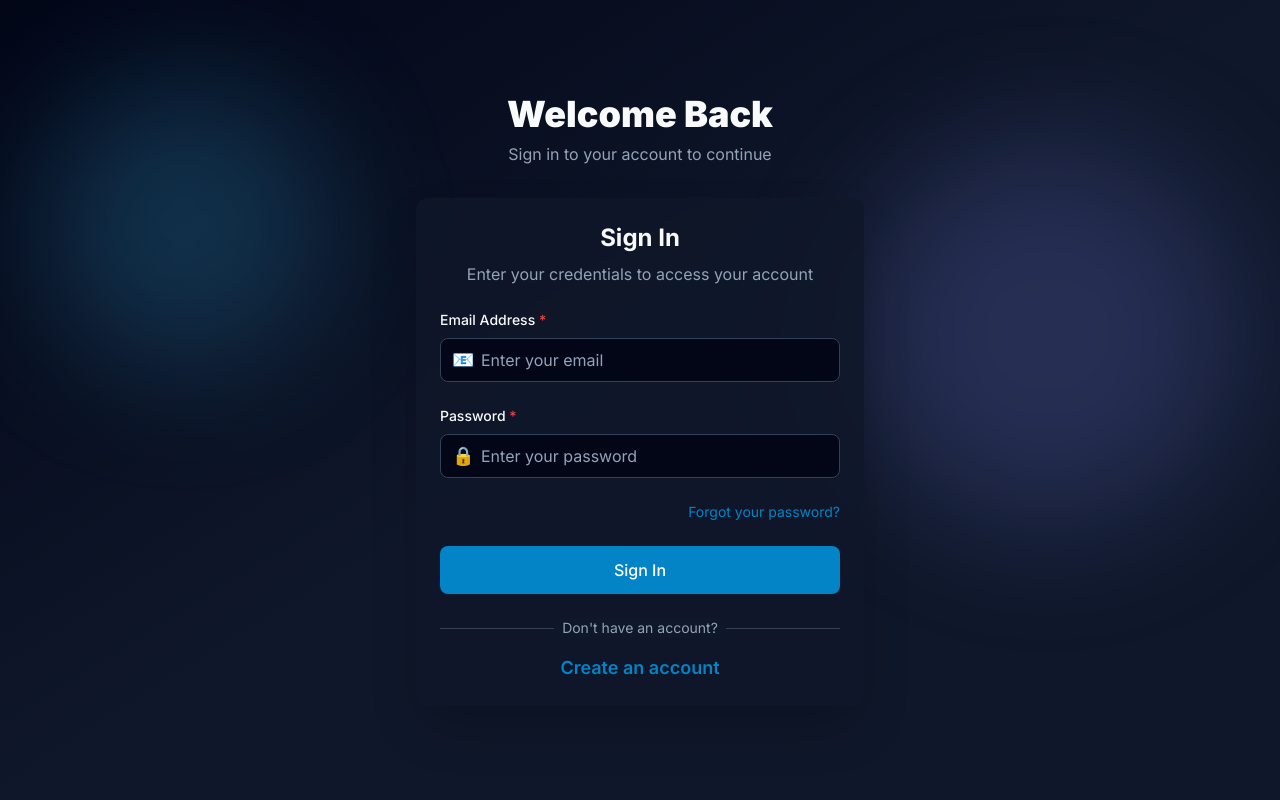
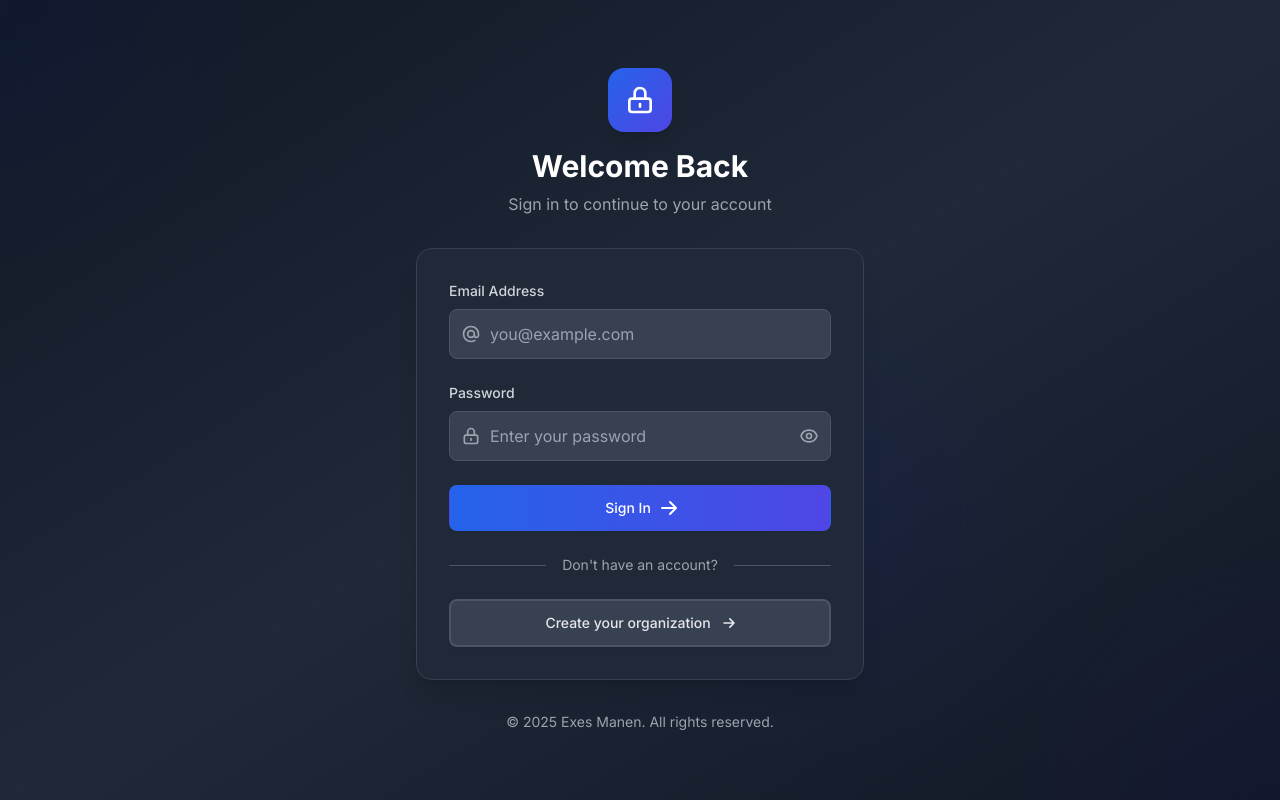
Before and after one commit to GouriSahil/Exes-Manen, a Next.js app in the folder frontend/: page /login in a window 1280 px wide. Built offline with nearby package versions, Linux system fonts and the light colour scheme; no server answers.

Commit message:
Refactor LoginPage component: update styling, improve accessibility, and enhance error handling. Introduce password visibility toggle and adjust form validation messages for consistency.

```diff
--- a/frontend/src/app/(auth)/login/page.tsx
+++ b/frontend/src/app/(auth)/login/page.tsx
@@ -1,15 +1,16 @@
-'use client';
+"use client";
 
-import Link from 'next/link';
-import { useState, useEffect } from 'react';
-import { useRouter } from 'next/navigation';
-import { useAuthStore } from '@/stores';
+import Link from "next/link";
+import { useState, useEffect } from "react";
+import { useRouter } from "next/navigation";
+import { useAuthStore } from "@/stores";
 
 export default function LoginPage() {
   const [formData, setFormData] = useState({
-    email: '',
-    password: '',
+    email: "",
+    password: "",
   });
+  const [showPassword, setShowPassword] = useState(false);
   const [errors, setErrors] = useState<{ [key: string]: string }>({});
   const [isMounted, setIsMounted] = useState(false);
   const router = useRouter();
@@ -25,11 +26,10 @@ export default function LoginPage() {
       ...prev,
       [name]: value,
     }));
-    // Clear error when user starts typing
     if (errors[name]) {
       setErrors((prev) => ({
         ...prev,
-        [name]: '',
+        [name]: "",
       }));
     }
   };
@@ -38,15 +38,13 @@ export default function LoginPage() {
     const newErrors: { [key: string]: string } = {};
 
     if (!formData.email.trim()) {
-      newErrors.email = 'Email is required';
+      newErrors.email = "Email is required";
     } else if (!/\S+@\S+\.\S+/.test(formData.email)) {
-      newErrors.email = 'Email is invalid';
+      newErrors.email = "Email is invalid";
     }
 
     if (!formData.password.trim()) {
-      newErrors.password = 'Password is required';
-    } else if (formData.password.length < 6) {
-      newErrors.password = 'Password must be at least 6 characters';
+      newErrors.password = "Password is required";
     }
 
     setErrors(newErrors);
@@ -62,35 +60,22 @@ export default function LoginPage() {
 
     try {
       await login(formData.email, formData.password);
-      // Redirect to dashboard or home page
-      router.push('/');
+      router.push("/");
     } catch (error) {
-      console.error('Login error:', error);
+      console.error("Login error:", error);
     }
   };
 
   if (!isMounted) {
     return (
-      <div className='min-h-screen bg-gradient-to-br from-neutral-50 via-primary-50/30 to-secondary-50/30 dark:from-neutral-950 dark:via-neutral-900 dark:to-neutral-900 flex items-center justify-center px-4 sm:px-6 lg:px-8 py-12'>
-        <div className='max-w-md w-full space-y-8 relative'>
-          <div className='text-center'>
-            <h1 className='text-4xl font-black text-foreground mb-2'>
-              Welcome Back
-            </h1>
-            <p className='text-muted-foreground'>
-              Sign in to your account to continue
-            </p>
-          </div>
-          <div className='w-full shadow-2xl border-0 bg-white/80 dark:bg-neutral-900/80 backdrop-blur-sm rounded-xl p-6'>
-            <div className='animate-pulse'>
-              <div className='h-8 bg-muted rounded mb-4'></div>
-              <div className='h-4 bg-muted rounded mb-6'></div>
-              <div className='space-y-4'>
-                <div className='h-12 bg-muted rounded'></div>
-                <div className='h-12 bg-muted rounded'></div>
-                <div className='h-12 bg-muted rounded'></div>
-              </div>
-            </div>
+      <div className="min-h-screen flex items-center justify-center bg-gradient-to-br from-blue-50 via-indigo-50 to-purple-50 dark:from-gray-900 dark:via-gray-800 dark:to-gray-900">
+        <div className="w-full max-w-md animate-pulse p-8">
+          <div className="h-8 bg-gray-200 dark:bg-gray-700 rounded mb-4"></div>
+          <div className="h-4 bg-gray-200 dark:bg-gray-700 rounded mb-8"></div>
+          <div className="space-y-4">
+            <div className="h-12 bg-gray-200 dark:bg-gray-700 rounded"></div>
+            <div className="h-12 bg-gray-200 dark:bg-gray-700 rounded"></div>
+            <div className="h-12 bg-gray-200 dark:bg-gray-700 rounded"></div>
           </div>
         </div>
       </div>
@@ -98,163 +83,317 @@ export default function LoginPage() {
   }
 
   return (
-    <div className='min-h-screen bg-gradient-to-br from-neutral-50 via-primary-50/30 to-secondary-50/30 dark:from-neutral-950 dark:via-neutral-900 dark:to-neutral-900 flex items-center justify-center px-4 sm:px-6 lg:px-8 py-12'>
-      {/* Animated Background Elements */}
-      <div className='absolute top-20 left-10 w-72 h-72 bg-primary-400/20 rounded-full blur-3xl animate-float' />
-      <div
-        className='absolute top-40 right-10 w-96 h-96 bg-secondary-400/20 rounded-full blur-3xl animate-float'
-        style={{ animationDelay: '2s' }}
+    <div className="min-h-screen flex items-center justify-center bg-gradient-to-br from-blue-50 via-indigo-50 to-purple-50 dark:from-gray-900 dark:via-gray-800 dark:to-gray-900 px-4 sm:px-6 lg:px-8 relative overflow-hidden">
+      {/* Animated Background Blobs */}
+      <div className="absolute top-0 left-0 w-full h-full overflow-hidden pointer-events-none">
+        <div className="absolute -top-40 -left-40 w-80 h-80 bg-blue-300/30 dark:bg-blue-500/20 rounded-full mix-blend-multiply dark:mix-blend-overlay filter blur-3xl animate-blob"></div>
+        <div className="absolute -bottom-40 -right-40 w-80 h-80 bg-purple-300/30 dark:bg-purple-500/20 rounded-full mix-blend-multiply dark:mix-blend-overlay filter blur-3xl animate-blob animation-delay-2000"></div>
+        <div className="absolute top-1/2 left-1/2 transform -translate-x-1/2 -translate-y-1/2 w-80 h-80 bg-indigo-300/30 dark:bg-indigo-500/20 rounded-full mix-blend-multiply dark:mix-blend-overlay filter blur-3xl animate-blob animation-delay-4000"></div>
+      </div>
+
+      <div className="w-full max-w-md relative z-10">
+        {/* Logo/Brand */}
+        <div className="text-center mb-8">
+          <div className="inline-flex items-center justify-center w-16 h-16 bg-gradient-to-br from-blue-600 to-indigo-600 rounded-2xl shadow-lg mb-4">
+            <svg
+              className="w-8 h-8 text-white"
+              fill="none"
+              stroke="currentColor"
+              viewBox="0 0 24 24"
+            >
+              <path
+                strokeLinecap="round"
+                strokeLinejoin="round"
+                strokeWidth={2}
+                d="M12 15v2m-6 4h12a2 2 0 002-2v-6a2 2 0 00-2-2H6a2 2 0 00-2 2v6a2 2 0 002 2zm10-10V7a4 4 0 00-8 0v4h8z"
               />
-
-      <div className='max-w-md w-full space-y-8 relative'>
-        {/* Header */}
-        <div className='text-center'>
-          <h1 className='text-4xl font-black text-foreground mb-2'>
+            </svg>
+          </div>
+          <h1 className="text-3xl font-bold text-gray-900 dark:text-white mb-2">
             Welcome Back
           </h1>
-          <p className='text-muted-foreground'>
-            Sign in to your account to continue
+          <p className="text-gray-600 dark:text-gray-400">
+            Sign in to continue to your account
           </p>
         </div>
 
-        {/* Login Form */}
-        <div className='w-full shadow-2xl border-0 bg-white/80 dark:bg-neutral-900/80 backdrop-blur-sm rounded-xl p-6'>
-          {/* Header */}
-          <div className='text-center mb-6'>
-            <h2 className='text-2xl font-bold text-foreground mb-2'>Sign In</h2>
-            <p className='text-muted-foreground'>
-              Enter your credentials to access your account
-            </p>
+        {/* Login Card */}
+        <div className="bg-white dark:bg-gray-800 rounded-2xl shadow-xl border border-gray-200 dark:border-gray-700 p-8">
+          <form onSubmit={handleSubmit} className="space-y-6">
+            {/* Email Field */}
+            <div>
+              <label
+                htmlFor="email"
+                className="block text-sm font-medium text-gray-700 dark:text-gray-300 mb-2"
+              >
+                Email Address
+              </label>
+              <div className="relative">
+                <div className="absolute inset-y-0 left-0 pl-3 flex items-center pointer-events-none">
+                  <svg
+                    className="h-5 w-5 text-gray-400"
+                    fill="none"
+                    stroke="currentColor"
+                    viewBox="0 0 24 24"
+                  >
+                    <path
+                      strokeLinecap="round"
+                      strokeLinejoin="round"
+                      strokeWidth={2}
+                      d="M16 12a4 4 0 10-8 0 4 4 0 008 0zm0 0v1.5a2.5 2.5 0 005 0V12a9 9 0 10-9 9m4.5-1.206a8.959 8.959 0 01-4.5 1.207"
+                    />
+                  </svg>
                 </div>
-
-          {/* Form */}
-          <form className='space-y-6' onSubmit={handleSubmit}>
-            {/* Email Field */}
-            <div className='space-y-2'>
-              <label className='block text-sm font-medium text-foreground'>
-                Email Address <span className='text-red-500'>*</span>
-              </label>
-              <div className='relative'>
-                <span className='absolute left-3 top-1/2 -translate-y-1/2 text-muted-foreground text-lg'>
-                  📧
-                </span>
                 <input
-                  type='email'
-                  name='email'
+                  id="email"
+                  name="email"
+                  type="email"
+                  autoComplete="email"
                   value={formData.email}
                   onChange={handleInputChange}
-                  placeholder='Enter your email'
-                  className='w-full h-11 pl-10 pr-4 rounded-lg border border-border bg-background text-foreground placeholder:text-muted-foreground focus:outline-none focus:ring-2 focus:ring-primary-500/20 focus:border-primary-500 transition-colors'
-                  required
+                  className={`block w-full pl-10 pr-3 py-3 border ${
+                    errors.email
+                      ? "border-red-300 dark:border-red-600"
+                      : "border-gray-300 dark:border-gray-600"
+                  } rounded-lg focus:ring-2 focus:ring-blue-500 focus:border-transparent bg-white dark:bg-gray-700 text-gray-900 dark:text-white placeholder-gray-400 transition-colors`}
+                  placeholder="you@example.com"
                 />
               </div>
               {errors.email && (
-                <p className='text-sm text-red-600 dark:text-red-400'>
+                <p className="mt-2 text-sm text-red-600 dark:text-red-400">
                   {errors.email}
                 </p>
               )}
             </div>
 
             {/* Password Field */}
-            <div className='space-y-2'>
-              <label className='block text-sm font-medium text-foreground'>
-                Password <span className='text-red-500'>*</span>
+            <div>
+              <label
+                htmlFor="password"
+                className="block text-sm font-medium text-gray-700 dark:text-gray-300 mb-2"
+              >
+                Password
               </label>
-              <div className='relative'>
-                <span className='absolute left-3 top-1/2 -translate-y-1/2 text-muted-foreground text-lg'>
-                  🔒
-                </span>
+              <div className="relative">
+                <div className="absolute inset-y-0 left-0 pl-3 flex items-center pointer-events-none">
+                  <svg
+                    className="h-5 w-5 text-gray-400"
+                    fill="none"
+                    stroke="currentColor"
+                    viewBox="0 0 24 24"
+                  >
+                    <path
+                      strokeLinecap="round"
+                      strokeLinejoin="round"
+                      strokeWidth={2}
+                      d="M12 15v2m-6 4h12a2 2 0 002-2v-6a2 2 0 00-2-2H6a2 2 0 00-2 2v6a2 2 0 002 2zm10-10V7a4 4 0 00-8 0v4h8z"
+                    />
+                  </svg>
+                </div>
                 <input
-                  type='password'
-                  name='password'
+                  id="password"
+                  name="password"
+                  type={showPassword ? "text" : "password"}
+                  autoComplete="current-password"
                   value={formData.password}
                   onChange={handleInputChange}
-                  placeholder='Enter your password'
-                  className='w-full h-11 pl-10 pr-4 rounded-lg border border-border bg-background text-foreground placeholder:text-muted-foreground focus:outline-none focus:ring-2 focus:ring-primary-500/20 focus:border-primary-500 transition-colors'
-                  required
+                  className={`block w-full pl-10 pr-10 py-3 border ${
+                    errors.password
+                      ? "border-red-300 dark:border-red-600"
+                      : "border-gray-300 dark:border-gray-600"
+                  } rounded-lg focus:ring-2 focus:ring-blue-500 focus:border-transparent bg-white dark:bg-gray-700 text-gray-900 dark:text-white placeholder-gray-400 transition-colors`}
+                  placeholder="Enter your password"
                 />
+                <button
+                  type="button"
+                  onClick={() => setShowPassword(!showPassword)}
+                  className="absolute inset-y-0 right-0 pr-3 flex items-center text-gray-400 hover:text-gray-600 dark:hover:text-gray-200"
+                >
+                  {showPassword ? (
+                    <svg
+                      className="h-5 w-5"
+                      fill="none"
+                      stroke="currentColor"
+                      viewBox="0 0 24 24"
+                    >
+                      <path
+                        strokeLinecap="round"
+                        strokeLinejoin="round"
+                        strokeWidth={2}
+                        d="M13.875 18.825A10.05 10.05 0 0112 19c-4.478 0-8.268-2.943-9.543-7a9.97 9.97 0 011.563-3.029m5.858.908a3 3 0 114.243 4.243M9.878 9.878l4.242 4.242M9.88 9.88l-3.29-3.29m7.532 7.532l3.29 3.29M3 3l3.59 3.59m0 0A9.953 9.953 0 0112 5c4.478 0 8.268 2.943 9.543 7a10.025 10.025 0 01-4.132 5.411m0 0L21 21"
+                      />
+                    </svg>
+                  ) : (
+                    <svg
+                      className="h-5 w-5"
+                      fill="none"
+                      stroke="currentColor"
+                      viewBox="0 0 24 24"
+                    >
+                      <path
+                        strokeLinecap="round"
+                        strokeLinejoin="round"
+                        strokeWidth={2}
+                        d="M15 12a3 3 0 11-6 0 3 3 0 016 0z"
+                      />
+                      <path
+                        strokeLinecap="round"
+                        strokeLinejoin="round"
+                        strokeWidth={2}
+                        d="M2.458 12C3.732 7.943 7.523 5 12 5c4.478 0 8.268 2.943 9.542 7-1.274 4.057-5.064 7-9.542 7-4.477 0-8.268-2.943-9.542-7z"
+                      />
+                    </svg>
+                  )}
+                </button>
               </div>
               {errors.password && (
-                <p className='text-sm text-red-600 dark:text-red-400'>
+                <p className="mt-2 text-sm text-red-600 dark:text-red-400">
                   {errors.password}
                 </p>
               )}
             </div>
 
-            {/* Forgot Password Link */}
-            <div className='flex items-center justify-end'>
-              <Link
-                href='/forgot-password'
-                className='text-sm text-primary-600 hover:text-primary-500 transition-colors hover:underline'
+            {/* Error Display */}
+            {error && (
+              <div className="rounded-lg bg-red-50 dark:bg-red-900/20 border border-red-200 dark:border-red-800 p-4">
+                <div className="flex">
+                  <svg
+                    className="h-5 w-5 text-red-400"
+                    fill="currentColor"
+                    viewBox="0 0 20 20"
                   >
-                Forgot your password?
-              </Link>
+                    <path
+                      fillRule="evenodd"
+                      d="M10 18a8 8 0 100-16 8 8 0 000 16zM8.707 7.293a1 1 0 00-1.414 1.414L8.586 10l-1.293 1.293a1 1 0 101.414 1.414L10 11.414l1.293 1.293a1 1 0 001.414-1.414L11.414 10l1.293-1.293a1 1 0 00-1.414-1.414L10 8.586 8.707 7.293z"
+                      clipRule="evenodd"
+                    />
+                  </svg>
+                  <div className="ml-3">
+                    <p className="text-sm text-red-800 dark:text-red-200">
+                      {error}
+                    </p>
                   </div>
-
-            {/* Submit Error */}
-            {error && (
-              <div
-                className='relative w-full rounded-lg border border-red-200 bg-red-50 px-4 py-3 text-sm text-red-900 dark:bg-red-950 dark:text-red-100 dark:border-red-800'
-                suppressHydrationWarning
-              >
-                <strong>Error:</strong> {error}
+                </div>
               </div>
             )}
 
-            {/* Login Button */}
+            {/* Submit Button */}
             <button
-              type='submit'
+              type="submit"
               disabled={isLoading}
-              className='w-full h-12 px-6 bg-primary-600 text-white font-medium rounded-lg hover:bg-primary-700 focus:outline-none focus:ring-2 focus:ring-primary-500/20 disabled:opacity-50 disabled:cursor-not-allowed transition-colors flex items-center justify-center'
+              className="w-full flex justify-center items-center py-3 px-4 border border-transparent rounded-lg shadow-sm text-sm font-medium text-white bg-gradient-to-r from-blue-600 to-indigo-600 hover:from-blue-700 hover:to-indigo-700 focus:outline-none focus:ring-2 focus:ring-offset-2 focus:ring-blue-500 disabled:opacity-50 disabled:cursor-not-allowed transition-all duration-200 transform hover:scale-[1.02]"
             >
-              {isLoading && (
+              {isLoading ? (
+                <>
                   <svg
-                  className='mr-2 h-4 w-4 animate-spin'
-                  xmlns='http://www.w3.org/2000/svg'
-                  fill='none'
-                  viewBox='0 0 24 24'
+                    className="animate-spin -ml-1 mr-3 h-5 w-5 text-white"
+                    fill="none"
+                    viewBox="0 0 24 24"
                   >
                     <circle
-                    className='opacity-25'
-                    cx='12'
-                    cy='12'
-                    r='10'
-                    stroke='currentColor'
-                    strokeWidth='4'
-                  />
+                      className="opacity-25"
+                      cx="12"
+                      cy="12"
+                      r="10"
+                      stroke="currentColor"
+                      strokeWidth="4"
+                    ></circle>
                     <path
-                    className='opacity-75'
-                    fill='currentColor'
-                    d='M4 12a8 8 0 018-8V0C5.373 0 0 5.373 0 12h4zm2 5.291A7.962 7.962 0 014 12H0c0 3.042 1.135 5.824 3 7.938l3-2.647z'
+                      className="opacity-75"
+                      fill="currentColor"
+                      d="M4 12a8 8 0 018-8V0C5.373 0 0 5.373 0 12h4zm2 5.291A7.962 7.962 0 014 12H0c0 3.042 1.135 5.824 3 7.938l3-2.647z"
+                    ></path>
+                  </svg>
+                  Signing in...
+                </>
+              ) : (
+                <>
+                  Sign In
+                  <svg
+                    className="ml-2 -mr-1 h-5 w-5"
+                    fill="currentColor"
+                    viewBox="0 0 20 20"
+                  >
+                    <path
+                      fillRule="evenodd"
+                      d="M10.293 3.293a1 1 0 011.414 0l6 6a1 1 0 010 1.414l-6 6a1 1 0 01-1.414-1.414L14.586 11H3a1 1 0 110-2h11.586l-4.293-4.293a1 1 0 010-1.414z"
+                      clipRule="evenodd"
                     />
                   </svg>
+                </>
               )}
-              {isLoading ? 'Signing in...' : 'Sign In'}
             </button>
           </form>
 
-          {/* Footer */}
-          <div className='mt-6 flex flex-col space-y-4'>
-            <div className='relative w-full'>
-              <div className='absolute inset-0 flex items-center'>
-                <div className='w-full border-t border-border' />
+          {/* Divider */}
+          <div className="mt-6">
+            <div className="relative">
+              <div className="absolute inset-0 flex items-center">
+                <div className="w-full border-t border-gray-300 dark:border-gray-600"></div>
               </div>
-              <div className='relative flex justify-center text-sm'>
-                <span className='px-2 bg-white dark:bg-neutral-900 text-muted-foreground'>
-                  Don&apos;t have an account?
+              <div className="relative flex justify-center text-sm">
+                <span className="px-4 bg-white dark:bg-gray-800 text-gray-500 dark:text-gray-400">
+                  Don't have an account?
                 </span>
               </div>
             </div>
+          </div>
 
+          {/* Sign Up Link */}
+          <div className="mt-6">
             <Link
-              href='/signup'
-              className='inline-block font-semibold text-primary-600 hover:text-primary-500 transition-colors hover:underline text-lg text-center'
+              href="/signup"
+              className="w-full flex justify-center items-center py-3 px-4 border-2 border-gray-300 dark:border-gray-600 rounded-lg shadow-sm text-sm font-medium text-gray-700 dark:text-gray-200 bg-white dark:bg-gray-700 hover:bg-gray-50 dark:hover:bg-gray-600 focus:outline-none focus:ring-2 focus:ring-offset-2 focus:ring-blue-500 transition-all duration-200"
             >
-              Create an account
+              Create your organization
+              <svg
+                className="ml-2 -mr-1 h-5 w-5"
+                fill="none"
+                stroke="currentColor"
+                viewBox="0 0 24 24"
+              >
+                <path
+                  strokeLinecap="round"
+                  strokeLinejoin="round"
+                  strokeWidth={2}
+                  d="M13 7l5 5m0 0l-5 5m5-5H6"
+                />
+              </svg>
             </Link>
           </div>
         </div>
+
+        {/* Footer */}
+        <p className="mt-8 text-center text-sm text-gray-600 dark:text-gray-400">
+          © 2025 Exes Manen. All rights reserved.
+        </p>
       </div>
+
+      <style jsx>{`
+        @keyframes blob {
+          0% {
+            transform: translate(0px, 0px) scale(1);
+          }
+          33% {
+            transform: translate(30px, -50px) scale(1.1);
+          }
+          66% {
+            transform: translate(-20px, 20px) scale(0.9);
+          }
+          100% {
+            transform: translate(0px, 0px) scale(1);
+          }
+        }
+        .animate-blob {
+          animation: blob 7s infinite;
+        }
+        .animation-delay-2000 {
+          animation-delay: 2s;
+        }
+        .animation-delay-4000 {
+          animation-delay: 4s;
+        }
+      `}</style>
     </div>
   );
 }
```
Lines whose indentation alone changed are shown as unchanged.
